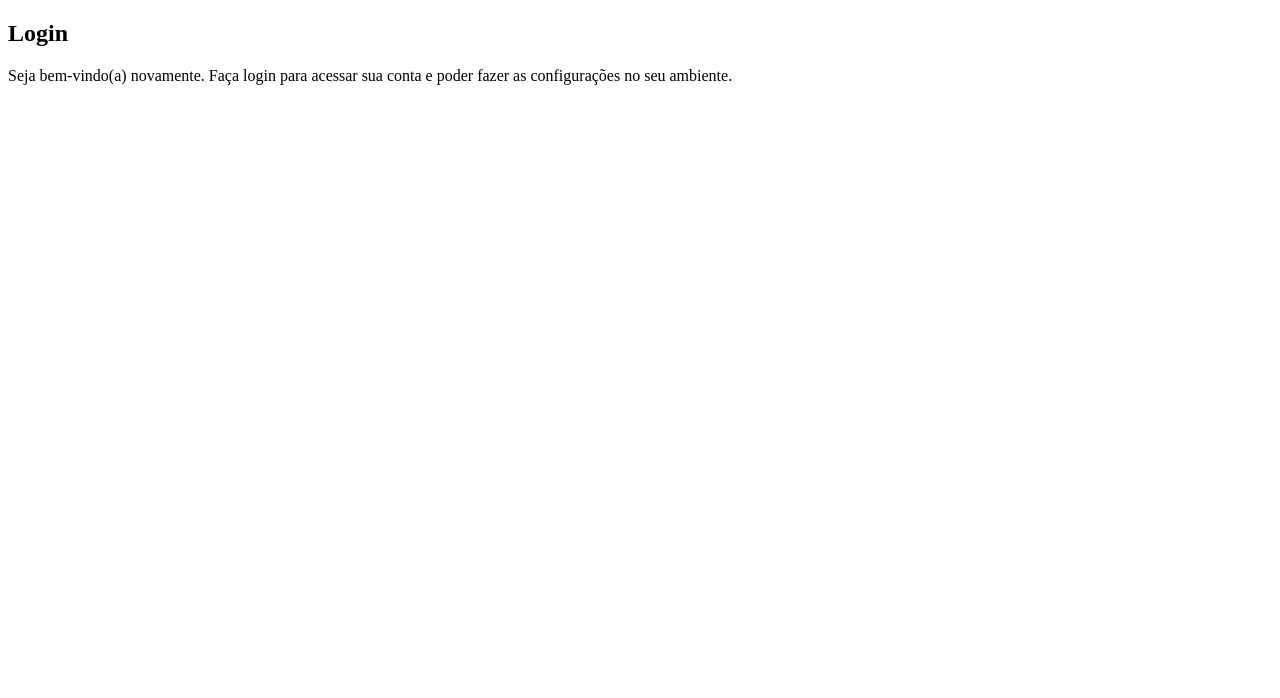
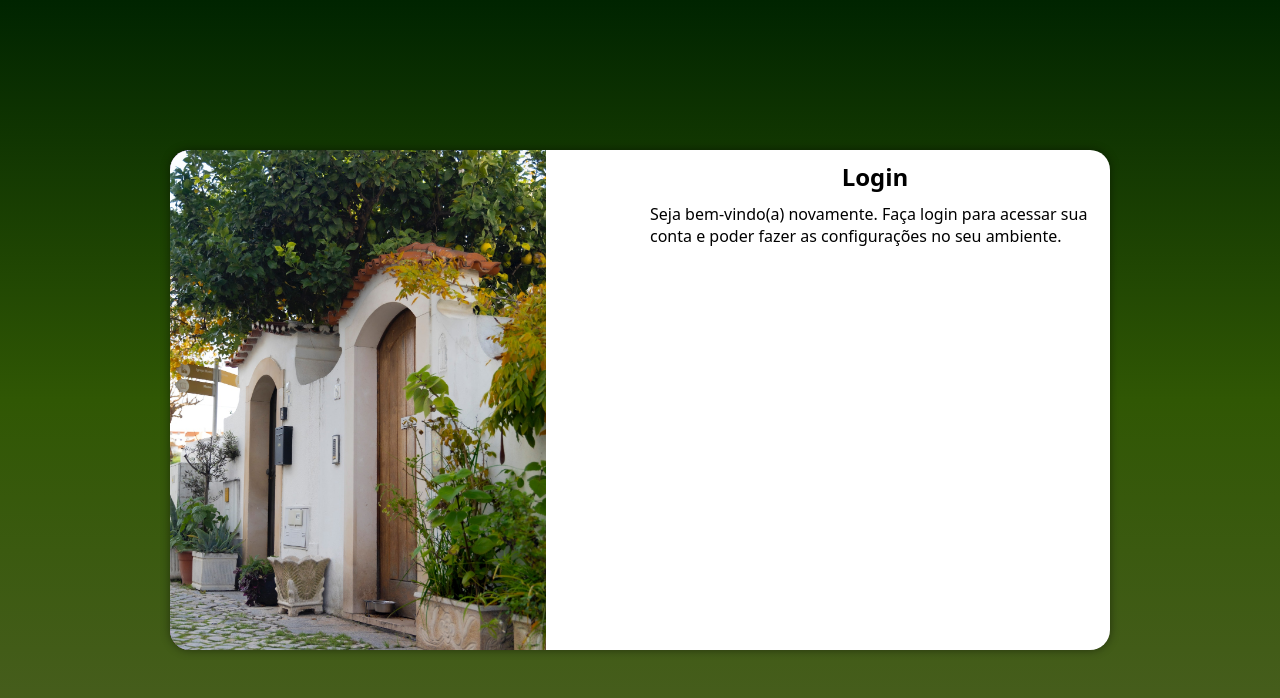
Before and after one commit to euToni/projeto-login, a plain HTML site: page index.html in a window 1280 px wide. Drawn offline with Linux system fonts and the light colour scheme.

Commit message:
Configurações de media query

```diff
--- /dev/null
+++ b/estilos/media-query.css
@@ -0,0 +1,44 @@
+@charset "UTF-8";
+
+@media screen and (min-width: 768px) and (max-width: 992px){
+
+    body{
+        background-image: linear-gradient(to top, #4d5f24, #305704, rgb(0, 36, 0));
+    }
+
+   section#login{
+        width: 80vw;
+    }
+
+    section#login > div#imagem {
+        float: left;
+        width: 30%;
+        height: 100%;
+    }
+    section#login > div#formulario{
+        float: right;
+        width: 70%;
+    }
+}
+
+@media screen and (min-width: 992px){
+
+    body{
+        background-image: linear-gradient(to top, #4d5f24, #305704, rgb(0, 36, 0));
+    }
+
+    section#login{
+        width: 940px;
+    }
+
+    section#login > div#imagem {
+        float: left;
+        width: 40%;
+        height: 100%;
+    }
+    section#login > div#formulario{
+        float: right;
+        width: 50%;
+    }
+
+}
--- a/estilos/style.css
+++ b/estilos/style.css
@@ -1,3 +1,59 @@
 @charset "UTF-8";
 
 /*Lilás: #5f2c82    */
+
+*{
+    font-family: system-ui, -apple-system, BlinkMacSystemFont, 'Segoe UI', Roboto, Oxygen, Ubuntu, Cantarell, 'Open Sans', 'Helvetica Neue', sans-serif;
+    padding: 0px;
+    margin: 0px;
+    box-sizing: border-box;
+}
+
+html, body{
+    background-color: #5f2c82;
+    height: 100vh;
+    width: 100vw;
+}
+
+main{
+    position: relative;
+    height: 100vh;
+    width: 100vw;
+}
+
+#login{
+    position: absolute;
+
+    top: 50%;
+    left: 50%;
+    transform: translate(-50%, -50%);
+
+    background-color: white;
+    width: 250px;
+    height: 500px;
+    border-radius: 20px;
+    overflow: hidden;
+    box-shadow: 0px 0px 10px rgba(0, 0, 0, 0.459);
+
+    transition: width 0.5s, height 0.5s;
+    transition-timing-function: ease;
+}
+
+#imagem{
+    display: block;
+    background: #5f2c82 url('../imagens/pexels-julia-barrantes-15926653.jpg') no-repeat;
+    background-size: cover;
+    background-position: center right;
+    height: 200px;
+}
+
+#formulario{
+    display: block;
+    text-align: center;
+    padding: 10px;
+}
+
+ p{
+   text-align: left;
+   margin-top: 10px;
+}
--- a/index.html
+++ b/index.html
@@ -6,12 +6,12 @@
     <meta name="viewport" content="width=device-width, initial-scale=1.0">
     <title>Login</title>
     <link rel="stylesheet" href="estilos/style.css">
+    <link rel="stylesheet" href="estilos/media-query.css">
 </head>
 <body>
     <main>
         <section id="login">
             <div id="imagem">
-
             </div>
             <div id="formulario">
                 <h1>Login</h1>
```
